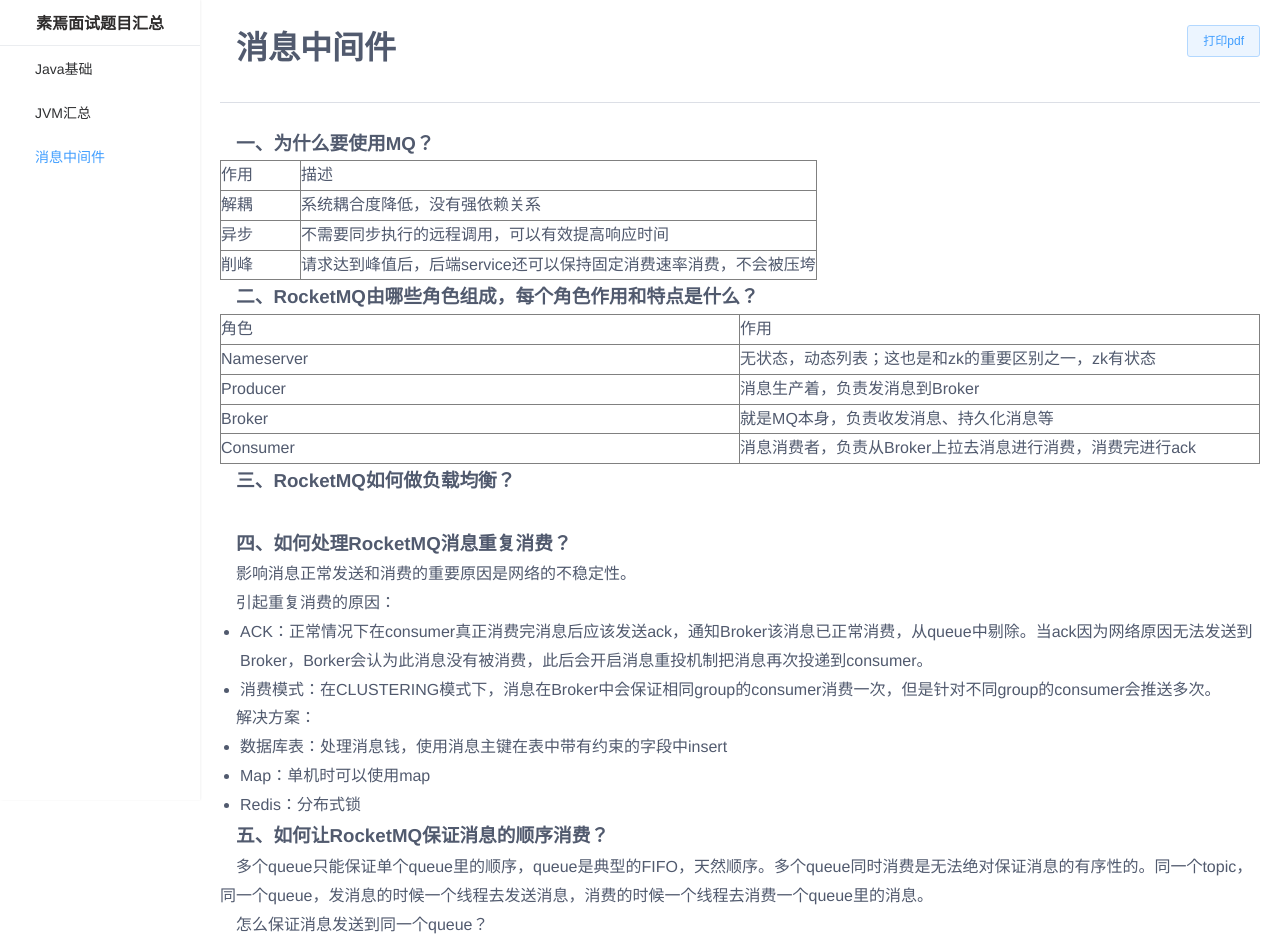
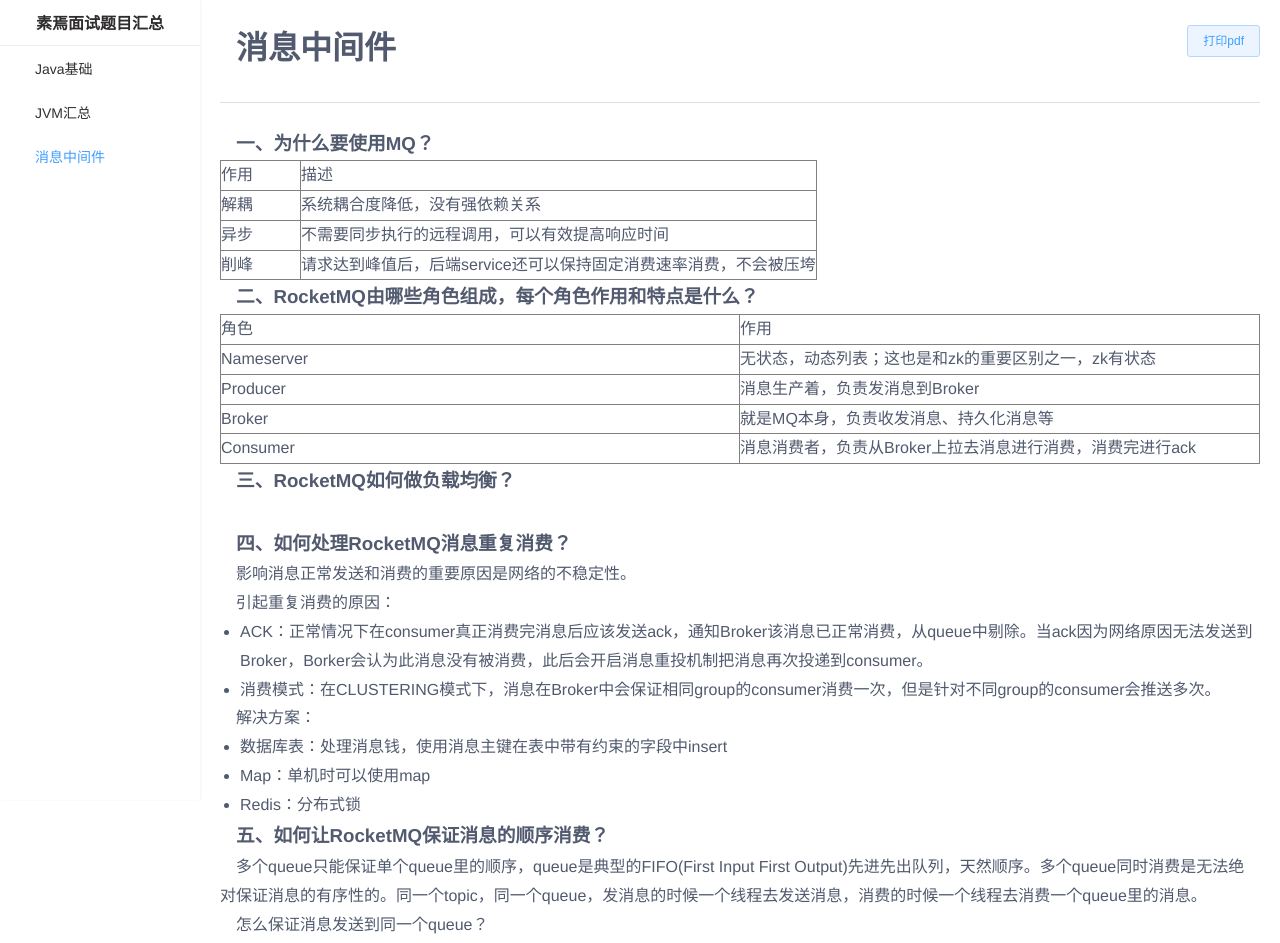
Before and after one commit to lixaviers/suyan-ms, a Vue app: page /#/mq in a window 1280 px wide. Shown: the top 943 px of the page. Built offline with nearby package versions, Linux system fonts and the light colour scheme.

Commit message:
feat:page

```diff
--- a/src/views/page/mq.vue
+++ b/src/views/page/mq.vue
@@ -63,7 +63,7 @@
 <li>Redis：分布式锁</li>
 </ul>
 <h3>五、如何让RocketMQ保证消息的顺序消费？</h3>
-<p>多个queue只能保证单个queue里的顺序，queue是典型的FIFO，天然顺序。多个queue同时消费是无法绝对保证消息的有序性的。同一个topic，同一个queue，发消息的时候一个线程去发送消息，消费的时候一个线程去消费一个queue里的消息。</p>
+<p>多个queue只能保证单个queue里的顺序，queue是典型的FIFO(First Input First Output)先进先出队列，天然顺序。多个queue同时消费是无法绝对保证消息的有序性的。同一个topic，同一个queue，发消息的时候一个线程去发送消息，消费的时候一个线程去消费一个queue里的消息。</p>
 <p>怎么保证消息发送到同一个queue？</p>
 <p>RocketMQ给我们提供了MessageQueueSelector接口，可以自己重写里面的接口，实现自己的算法。比如：i % 2 == 0，那就都放到queue1里，否则放到queue2里。</p>
 <h3>六、RocketMQ如何保证消息不丢失？</h3>
```
